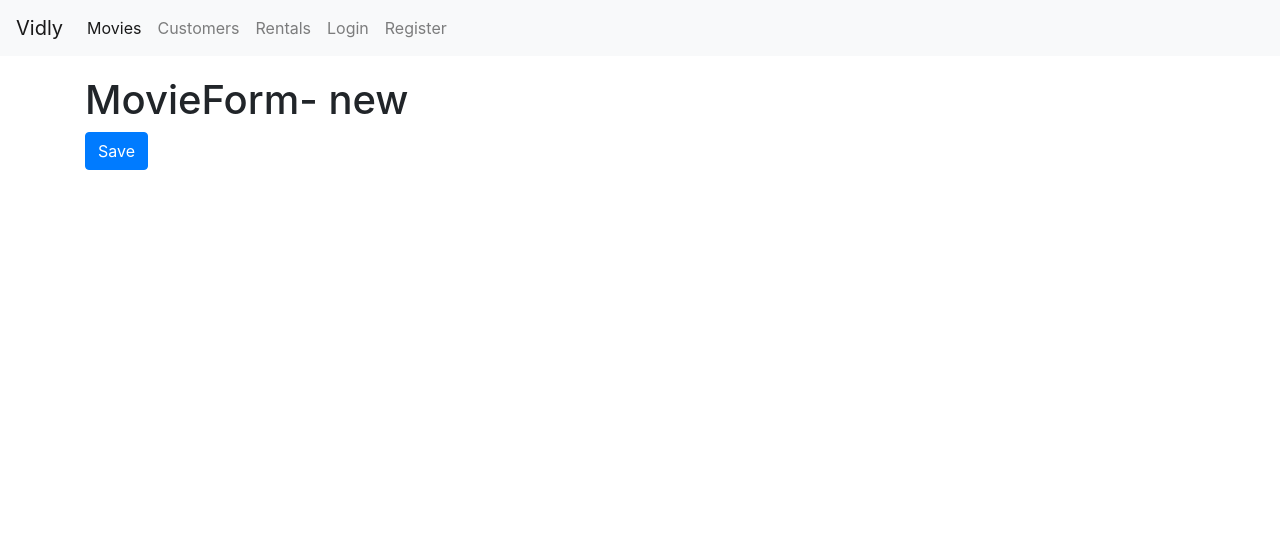
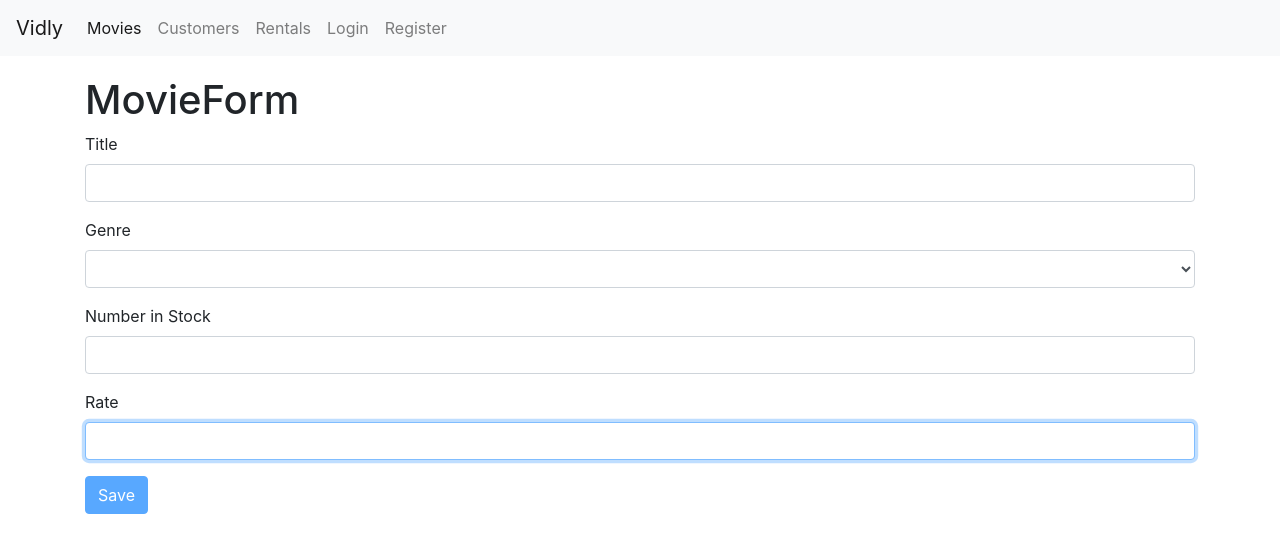
Before and after one commit to ShahidAkhtar777/Vidly, a React (Create React App) app: page /movies/new in a window 1280 px wide. Shown: the top 552 px of the page. Built offline with nearby package versions, Linux system fonts and the light colour scheme.

Commit message:
Implemented SearchBox

```diff
--- a/src/components/common/form.jsx
+++ b/src/components/common/form.jsx
@@ -1,6 +1,7 @@
 import React, { Component } from "react";
 import Joi from "joi-browser";
 import Input from "./input";
+import Select from "./select";
 
 class Form extends Component {
   state = {
@@ -70,6 +71,20 @@
       />
     );
   }
+
+  renderSelect(name, label, options) {
+    const { data, errors } = this.state;
+    return (
+      <Select
+        name={name}
+        value={data[name]}
+        label={label}
+        options={options}
+        onChange={this.handleChange}
+        error={errors[name]}
+      />
+    );
+  }
 }
 
 export default Form;
--- /dev/null
+++ b/src/components/common/select.jsx
@@ -0,0 +1,20 @@
+import React from "react";
+
+const Select = ({ name, label, options, error, ...rest }) => {
+  return (
+    <div className="form-group">
+      <label htmlFor={name}>{label}</label>
+      <select name={name} id={name} {...rest} className="form-control">
+        <option value="" />
+        {options.map((option) => (
+          <option key={option._id} value={option._id}>
+            {option.name}
+          </option>
+        ))}
+      </select>
+      {error && <div className="alert alert-danger">{error}</div>}
+    </div>
+  );
+};
+
+export default Select;
--- a/src/components/movieForm.jsx
+++ b/src/components/movieForm.jsx
@@ -1,17 +1,79 @@
 import React from "react";
+import Joi from "joi-browser";
+import Form from "./common/form";
+import { getMovie, saveMovie } from "../services/fakeMovieService";
+import { getGenres } from "../services/fakeGenreService";
 
-const MovieForm = ({ match, history }) => {
-  return (
-    <div>
-      <h1>MovieForm- {match.params.id} </h1>
-      <button
-        className="btn btn-primary"
-        onClick={() => history.push("/movies")}
-      >
-        Save
-      </button>
-    </div>
-  );
-};
+class MovieForm extends Form {
+  state = {
+    data: {
+      title: "",
+      genreId: "",
+      numberInStock: "",
+      dailyRentalRate: "",
+    },
+    genres: [],
+    errors: {},
+  };
+
+  schema = {
+    _id: Joi.string(),
+    title: Joi.string().required().label("Title"),
+    genreId: Joi.string().required().label("Genre"),
+    numberInStock: Joi.number()
+      .required()
+      .min(0)
+      .max(100)
+      .label("Number In Stock"),
+    dailyRentalRate: Joi.number()
+      .required()
+      .min(0)
+      .max(10)
+      .label("Daily Rental Rate"),
+  };
+
+  componentDidMount() {
+    const genres = getGenres();
+    this.setState({ genres });
+
+    const movieId = this.props.match.params.id;
+    if (movieId === "new") return;
+
+    const movie = getMovie(movieId);
+    if (!movie) return this.props.history.replace("/not-found");
+
+    this.setState({ data: this.mapToViewModel(movie) });
+  }
+
+  mapToViewModel(movie) {
+    return {
+      _id: movie.id,
+      title: movie.title,
+      genreId: movie.genre._id,
+      numberInStock: movie.numberInStock,
+      dailyRentalRate: movie.dailyRentalRate,
+    };
+  }
+
+  doSubmit = () => {
+    saveMovie(this.state.data);
+    this.props.history.push("/movies");
+  };
+
+  render() {
+    return (
+      <div>
+        <h1>MovieForm</h1>
+        <form onSubmit={this.handleSubmit}>
+          {this.renderInput("title", "Title")}
+          {this.renderSelect("genreId", "Genre", this.state.genres)}
+          {this.renderInput("numberInStock", "Number in Stock", "number")}
+          {this.renderInput("dailyRentalRate", "Rate")}
+          {this.renderButton("Save")}
+        </form>
+      </div>
+    );
+  }
+}
 
 export default MovieForm;
--- a/src/components/movies.jsx
+++ b/src/components/movies.jsx
@@ -5,6 +5,8 @@
 import Pagination from "./common/pagination";
 import ListGroup from "./common/listGroup";
 import { paginate } from "../utils/paginate";
+import { Link } from "react-router-dom";
+import SearchBox from "./searchBox";
 import _ from "lodash";
 
 class Movies extends Component {
@@ -13,6 +15,8 @@
     genres: [],
     pageSize: 4,
     currentPage: 1,
+    searchQuery: "",
+    selectedGenre: null,
     sortColumn: { path: "title", order: "asc" },
   };
 
@@ -20,26 +24,6 @@
     const genres = [{ _id: "", name: "All Genres" }, ...getGenres()];
     this.setState({ movies: getMovies(), genres });
   }
-
-  getPagedData = () => {
-    const {
-      currentPage,
-      pageSize,
-      selectedGenre,
-      movies: allMovies,
-      sortColumn,
-    } = this.state;
-
-    const filtered =
-      selectedGenre && selectedGenre._id
-        ? allMovies.filter((m) => m.genre._id === selectedGenre._id)
-        : allMovies;
-
-    const sorted = _.orderBy(filtered, [sortColumn.path], [sortColumn.order]);
-    const movies = paginate(sorted, currentPage, pageSize);
-
-    return { totalCount: filtered.length, data: movies };
-  };
 
   handleDelete = (movie) => {
     const movies = this.state.movies.filter((m) => m._id !== movie._id);
@@ -57,7 +41,11 @@
   };
 
   handleGenreSelect = (genre) => {
-    this.setState({ selectedGenre: genre, currentPage: 1 });
+    this.setState({ selectedGenre: genre, searchQuery: "", currentPage: 1 });
+  };
+
+  handleSearch = (query) => {
+    this.setState({ searchQuery: query, selectedGenre: null, currentPage: 1 });
   };
 
   handlePageChange = (page) => {
@@ -68,9 +56,33 @@
     this.setState({ sortColumn });
   };
 
+  getPagedData = () => {
+    const {
+      currentPage,
+      pageSize,
+      sortColumn,
+      searchQuery,
+      selectedGenre,
+      movies: allMovies,
+    } = this.state;
+
+    let filtered = allMovies;
+    if (searchQuery) {
+      filtered = allMovies.filter((m) =>
+        m.title.toLowerCase().startsWith(searchQuery.toLowerCase())
+      );
+    } else if (selectedGenre && selectedGenre._id)
+      filtered = allMovies.filter((m) => m.genre._id === selectedGenre._id);
+
+    const sorted = _.orderBy(filtered, [sortColumn.path], [sortColumn.order]);
+
+    const movies = paginate(sorted, currentPage, pageSize);
+    return { totalCount: filtered.length, data: movies };
+  };
+
   render() {
     const { length: count } = this.state.movies;
-    const { currentPage, pageSize, sortColumn } = this.state;
+    const { currentPage, pageSize, sortColumn, searchQuery } = this.state;
 
     if (count === 0) return <p> There are no movies in the database.</p>;
 
@@ -86,7 +98,15 @@
           />
         </div>
         <div className="col">
+          <Link
+            to="/movies/new"
+            className="btn btn-primary"
+            style={{ marginBottom: 20 }}
+          >
+            New Movie
+          </Link>
           <p> showing {totalCount} movies from database.</p>
+          <SearchBox value={searchQuery} onChange={this.handleSearch} />
           <div>
             <MoviesTable
               movies={movies}
--- /dev/null
+++ b/src/components/searchBox.jsx
@@ -0,0 +1,16 @@
+import React from "react";
+
+const SearchBox = ({ value, onChange }) => {
+  return (
+    <input
+      type="text"
+      name="query"
+      className="form-control my-3"
+      placeholder="Search..."
+      value={value}
+      onChange={(e) => onChange(e.currentTarget.value)}
+    />
+  );
+};
+
+export default SearchBox;
--- a/src/services/fakeMovieService.js
+++ b/src/services/fakeMovieService.js
@@ -1,4 +1,4 @@
-// import * as genresAPI from "./fakeGenreService";
+import * as genresAPI from "./fakeGenreService";
 
 const movies = [
   {
@@ -77,29 +77,23 @@
   return movies.find(m => m._id === id);
 }
 
-// export function saveMovie(movie) {
-//   let movieInDb = movies.find(m => m._id === movie._id) || {};
-//   movieInDb.title = movie.title;
-//   movieInDb.genre = genresAPI.genres.find(g => g._id === movie.genreId);
-//   movieInDb.numberInStock = movie.numberInStock;
-//   movieInDb.dailyRentalRate = movie.dailyRentalRate;
+export function saveMovie(movie) {
+  let movieInDb = movies.find(m => m._id === movie._id) || {};
+  movieInDb.title = movie.title;
+  movieInDb.genre = genresAPI.genres.find(g => g._id === movie.genreId);
+  movieInDb.numberInStock = movie.numberInStock;
+  movieInDb.dailyRentalRate = movie.dailyRentalRate;
 
-  // if (!movieInDb._id) {
-  //   movieInDb._id = randomstring({
-  //     length: 15,
-  //     numeric: true,
-  //     letters: true,
-  //     special: false,
-  //     exclude: ["a", "b", "1"]
-  //   });
-  //   movies.push(movieInDb);
-  // }
+  if (!movieInDb._id) {
+    movieInDb._id = Date.now().toString();
+    movies.push(movieInDb);
+  }
 
-//   return movieInDb;
-// }
+  return movieInDb;
+}
 
-// export function deleteMovie(id) {
-//   let movieInDb = movies.find(m => m._id === id);
-//   movies.splice(movies.indexOf(movieInDb), 1);
-//   return movieInDb;
-// }
+export function deleteMovie(id) {
+  let movieInDb = movies.find(m => m._id === id);
+  movies.splice(movies.indexOf(movieInDb), 1);
+  return movieInDb;
+}
```
